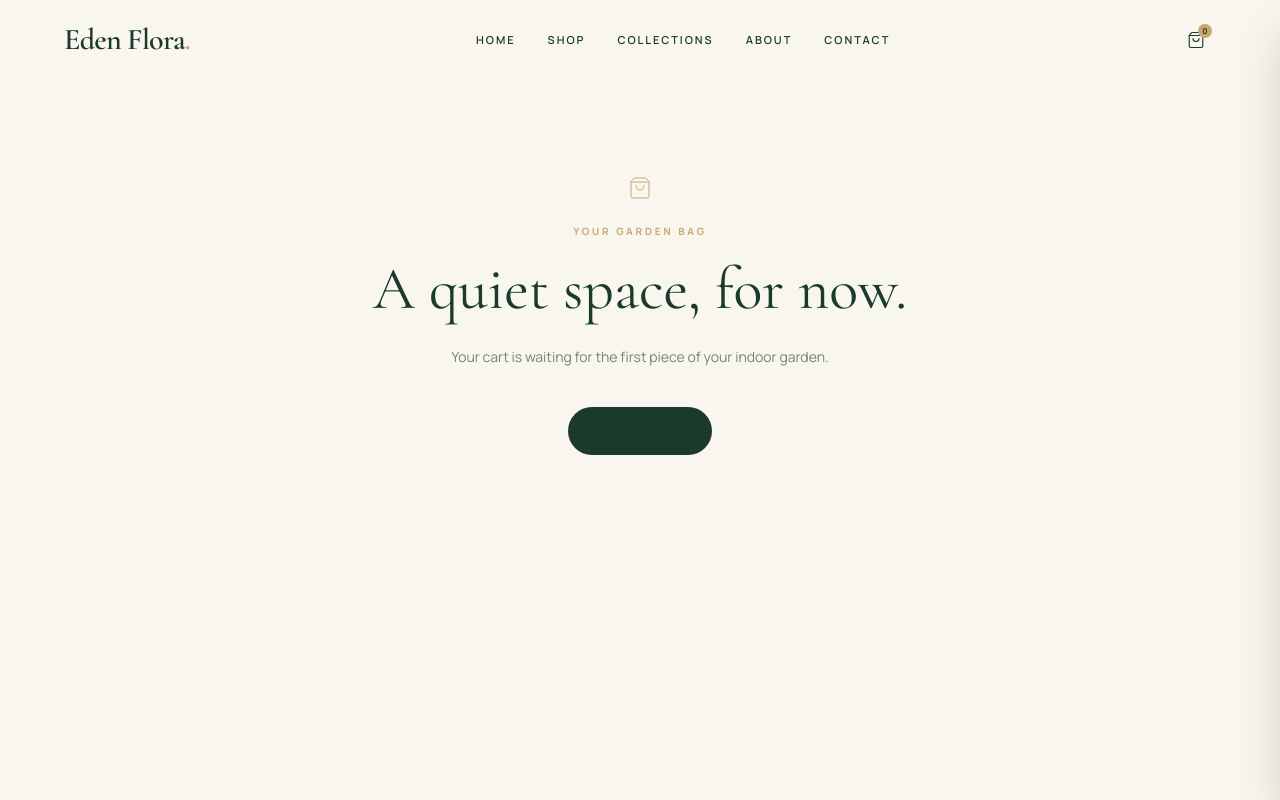
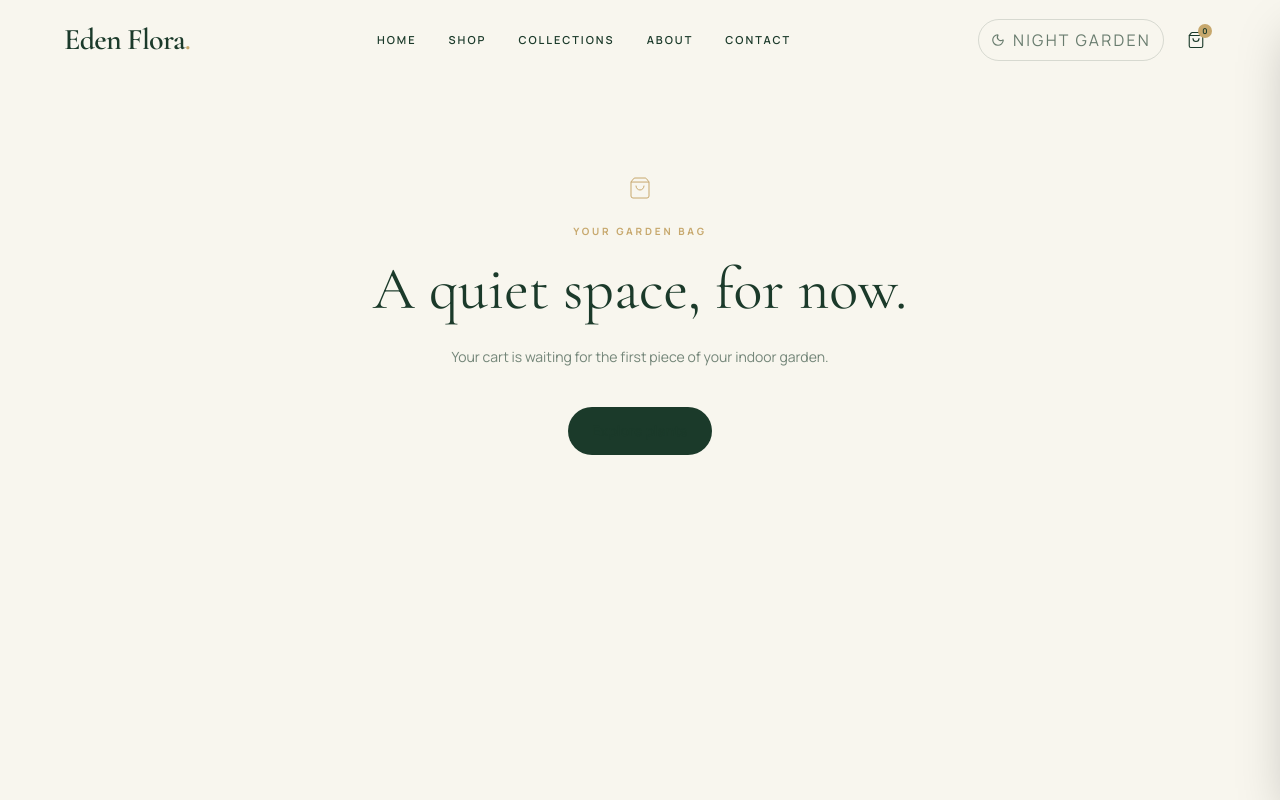
Before and after one commit to gurpreet292/eden-flora, a React (Vite) app: page /cart in a window 1280 px wide. Built offline with nearby package versions, Linux system fonts and the light colour scheme.

Commit message:
Add Eden Flora theme and commerce polish

```diff
--- a/src/App.jsx
+++ b/src/App.jsx
@@ -8,6 +8,7 @@ import Newsletter from './sections/Newsletter'
 import BotanicalVideo from './sections/BotanicalVideo'
 import GardenJournal from './sections/GardenJournal'
 import CustomCursor from './components/CustomCursor'
+import { ThemeProvider } from './context/ThemeContext'
 import SitePage from './pages/SitePage'
 import CartPage from './pages/CartPage'
 import ProductPage from './pages/ProductPage'
@@ -16,7 +17,7 @@ import { StoreProvider } from './context/StoreContext'
 const Foundation = () => <div className="min-h-screen overflow-hidden bg-ivory text-forest"><CustomCursor /><Navbar /><main><Hero /><BotanicalVideo /><BrandStory /><Categories /><FeaturedPlants /><GardenJournal /><Newsletter /></main></div>
 
 function App() {
-	return <StoreProvider><BrowserRouter><Routes>
+	return <ThemeProvider><StoreProvider><BrowserRouter><Routes>
 		<Route path="/" element={<Foundation />} />
 		<Route path="/shop" element={<><Navbar /><SitePage type="shop" /></>} />
 		<Route path="/collections" element={<><Navbar /><SitePage type="collections" /></>} />
@@ -25,7 +26,7 @@ function App() {
 		<Route path="/cart" element={<><Navbar /><CartPage /></>} />
 		<Route path="/product/:productId" element={<><Navbar /><ProductPage /></>} />
 		<Route path="*" element={<Foundation />} />
-	</Routes></BrowserRouter></StoreProvider>
+	</Routes></BrowserRouter></StoreProvider></ThemeProvider>
 }
 
 export default App
--- /dev/null
+++ b/src/context/ThemeContext.jsx
@@ -0,0 +1,8 @@
+import { useEffect, useState } from 'react'
+import { ThemeContext } from './theme'
+
+export const ThemeProvider = ({ children }) => {
+  const [nightGarden, setNightGarden] = useState(() => localStorage.getItem('eden-flora-theme') === 'night')
+  useEffect(() => { localStorage.setItem('eden-flora-theme', nightGarden ? 'night' : 'greenhouse') }, [nightGarden])
+  return <ThemeContext.Provider value={{ nightGarden, toggleTheme: () => setNightGarden((value) => !value) }}><div className={nightGarden ? 'night-garden min-h-screen' : 'min-h-screen'}>{children}</div></ThemeContext.Provider>
+}
--- /dev/null
+++ b/src/context/theme.js
@@ -0,0 +1,3 @@
+import { createContext } from 'react'
+
+export const ThemeContext = createContext(null)
--- /dev/null
+++ b/src/hooks/useTheme.js
@@ -0,0 +1,4 @@
+import { useContext } from 'react'
+import { ThemeContext } from '../context/theme'
+
+export const useTheme = () => useContext(ThemeContext)
--- a/src/index.css
+++ b/src/index.css
@@ -27,6 +27,14 @@ body { margin: 0; min-width: 320px; }
 a { color: inherit; text-decoration: none; }
 button { font: inherit; }
 
+#root { transition: background-color 700ms ease, color 700ms ease; }
+.night-garden { background: #132b20; color: #f8f6ee; transition: background-color 700ms ease, color 700ms ease; }
+.night-garden .bg-ivory { background-color: #132b20 !important; }
+.night-garden .bg-sage\/60, .night-garden .bg-sage\/55, .night-garden .bg-sage\/45 { background-color: rgb(47 93 58 / 0.42) !important; }
+.night-garden .text-forest { color: #f8f6ee !important; }
+.night-garden .text-forest\/65, .night-garden .text-forest\/60, .night-garden .text-forest\/55, .night-garden .text-forest\/50, .night-garden .text-forest\/45 { color: rgb(248 246 238 / 0.68) !important; }
+.night-garden .border-forest\/10, .night-garden .border-forest\/15, .night-garden .border-forest\/20 { border-color: rgb(248 246 238 / 0.16) !important; }
+
 @media (pointer: fine) {
   body { cursor: none; }
   a, button, input { cursor: none; }
--- a/src/layout/Navbar.jsx
+++ b/src/layout/Navbar.jsx
@@ -1,9 +1,10 @@
 import { useEffect, useState } from 'react'
-import { Menu, ShoppingBag, X } from 'lucide-react'
+import { Menu, Moon, ShoppingBag, Sun, X } from 'lucide-react'
 import Container from '../components/Container'
 import { Link } from 'react-router-dom'
 import { useStore } from '../hooks/useStore'
 import CartDrawer from '../components/CartDrawer'
+import { useTheme } from '../hooks/useTheme'
 
 const links = ['Home', 'Shop', 'Collections', 'About', 'Contact']
 
@@ -12,6 +13,7 @@ const Navbar = () => {
   const [open, setOpen] = useState(false)
   const [cartOpen, setCartOpen] = useState(false)
   const { itemCount } = useStore()
+  const { nightGarden, toggleTheme } = useTheme()
 
   useEffect(() => {
     const onScroll = () => setScrolled(window.scrollY > 32)
@@ -27,6 +29,7 @@ const Navbar = () => {
           {links.map((link) => <Link key={link} to={link === 'Home' ? '/' : `/${link.toLowerCase()}`} className="text-[11px] font-semibold uppercase tracking-[0.18em] text-forest/70 transition-colors hover:text-fern">{link}</Link>)}
         </nav>
         <div className="flex items-center gap-3">
+          <button onClick={toggleTheme} aria-label={nightGarden ? 'Switch to Greenhouse theme' : 'Switch to Night Garden theme'} title={nightGarden ? 'Greenhouse' : 'Night Garden'} className="hidden items-center gap-2 rounded-full border border-forest/15 px-3 py-2 text-[9px] font-bold uppercase tracking-[0.14em] text-forest/65 transition hover:border-gold hover:text-forest sm:flex">{nightGarden ? <Sun size={14} /> : <Moon size={14} />}<span>{nightGarden ? 'Greenhouse' : 'Night Garden'}</span></button>
           <button onClick={() => setCartOpen(true)} aria-label="Open cart" className="relative grid size-10 place-items-center rounded-full text-forest transition-colors hover:bg-sage"><ShoppingBag size={18} strokeWidth={1.5} /><span className="absolute right-1 top-1 grid min-size-3.5 size-3.5 place-items-center rounded-full bg-gold text-[8px] font-bold text-forest">{itemCount}</span></button>
           <button aria-label={open ? 'Close menu' : 'Open menu'} onClick={() => setOpen(!open)} className="grid size-10 place-items-center rounded-full bg-sage text-forest md:hidden">{open ? <X size={19} /> : <Menu size={19} />}</button>
         </div>
```
